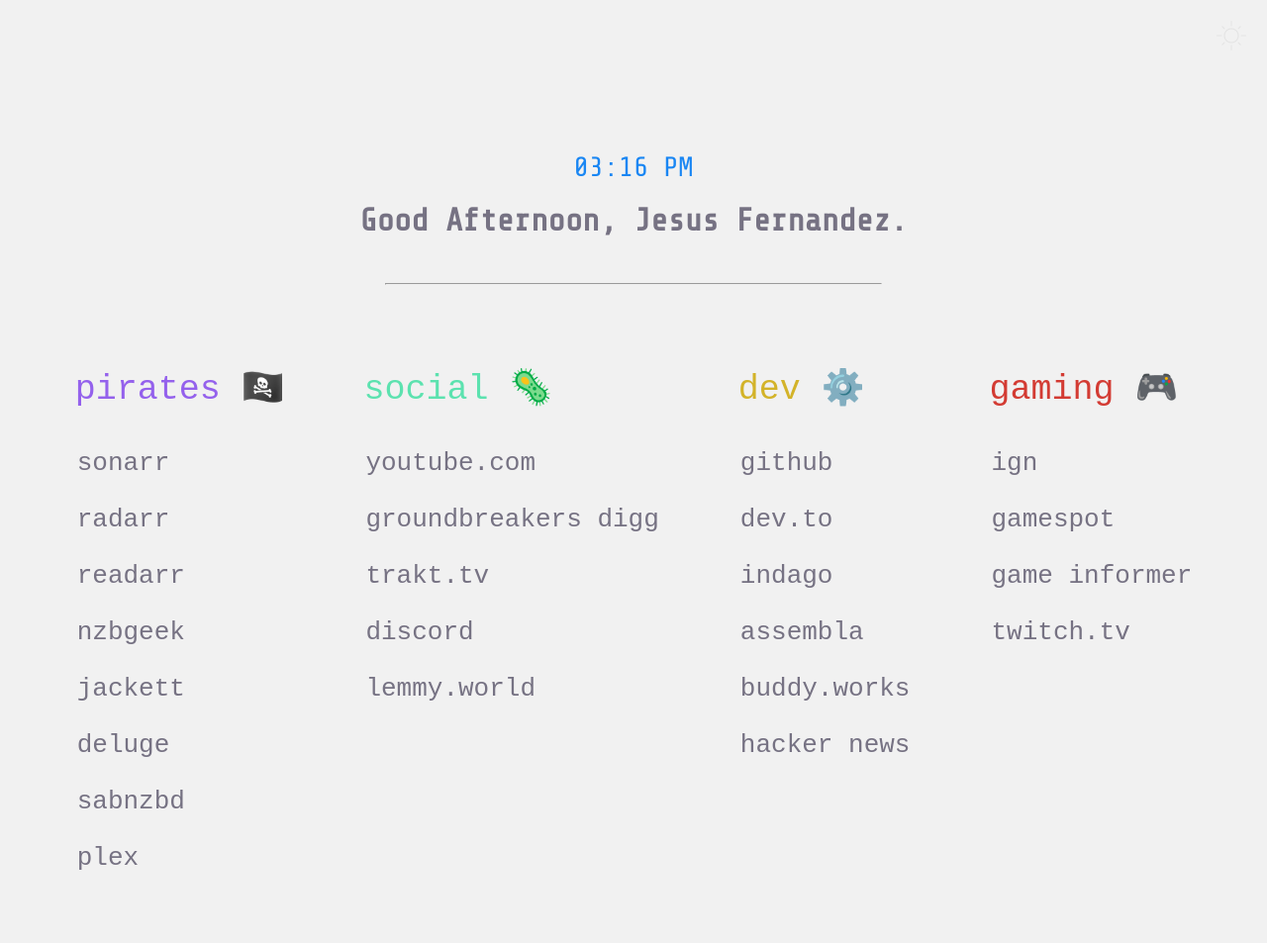
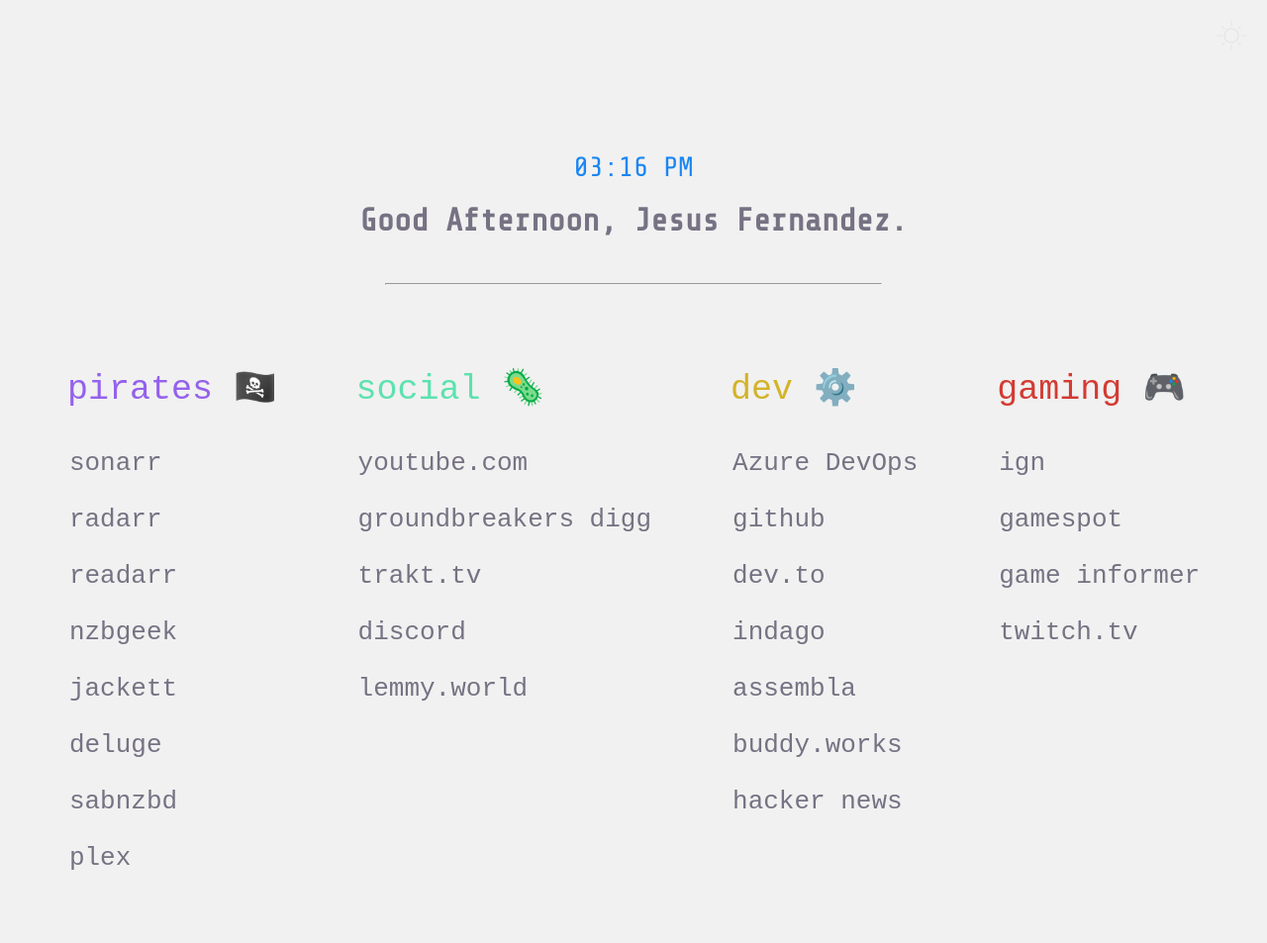
Before and after one commit to jesusOmar/jesusomar.github.io, a Jekyll site: the page start-page/startpage.html, which Jekyll copies as it is, in a window 1280 px wide. Shown: the whole page at 99% size. Built offline with Jekyll 4.4.1, drawn with Linux system fonts in a browser that asks for light colours; some web fonts are replaced.

Commit message:
Add DevOps

```diff
--- a/start-page/startpage.html
+++ b/start-page/startpage.html
@@ -36,6 +36,7 @@
             </div>
             <div class="dev">
                 <p class="list_title" id="d">dev ⚙️</p>
+                <a href="https://cornerstoneadvisors.visualstudio.com/Vendor%20Vault/_workitems/assignedtome/">Azure DevOps</a><br>
                 <a href="https://github.com/">github</a><br>
                 <a href="https://dev.to/">dev.to</a><br>
                 <a href="https://indago.informulate.com/#/">indago</a><br>
```
